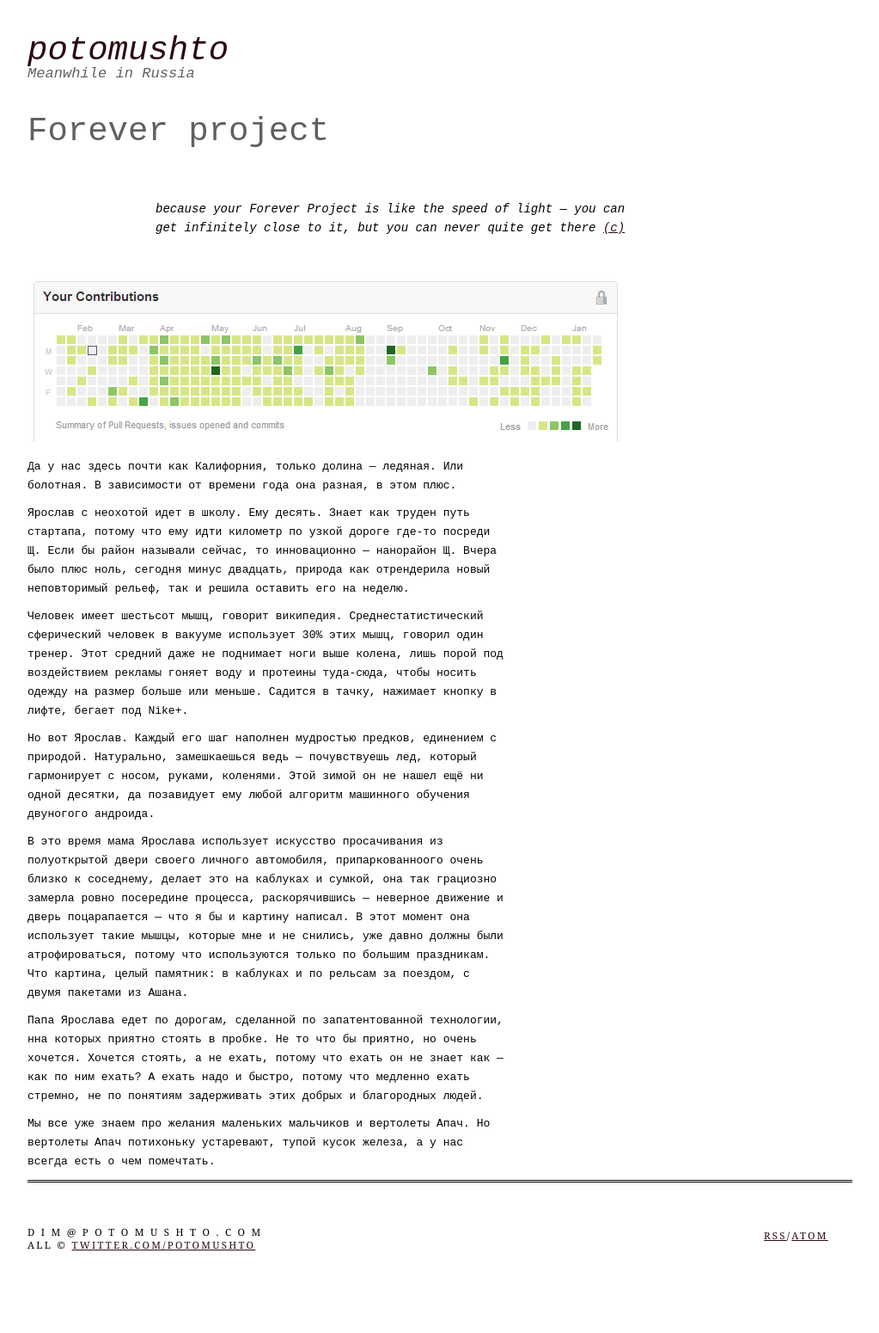
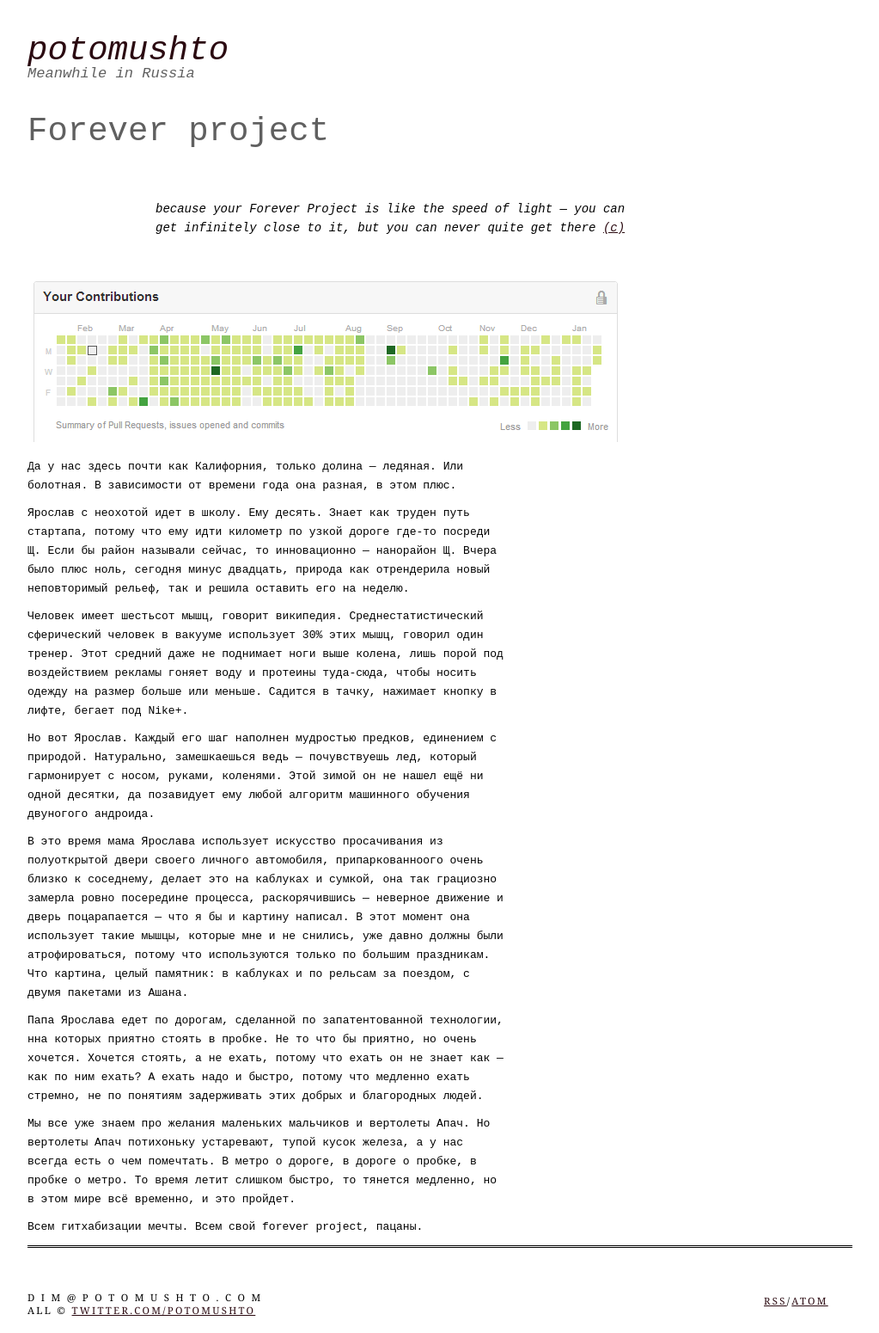
Before and after one commit to ptmt/ptmt.github.com, a Jekyll site: the page built from _posts/2013-01-29-foreverproject.md, in a window 1280 px wide. Shown: the whole page at 86% size, without its empty margins (128-1151 px from the left). Built offline with Jekyll 4.4.1, drawn with Linux system fonts in a browser that asks for light colours; Markdown is read by kramdown in place of the engine named in the settings; before the commit the page ends 1474 px from its top, so only the background shows below that.

Commit message:
Update _posts/2013-01-29-foreverproject.md

```diff
--- a/_posts/2013-01-29-foreverproject.md
+++ b/_posts/2013-01-29-foreverproject.md
@@ -21,4 +21,6 @@
 
 Папа Ярослава едет по дорогам, сделанной по запатентованной технологии, нна которых приятно стоять в пробке. Не то что бы приятно, но очень хочется. Хочется стоять, а не ехать, потому что ехать он не знает как — как по ним ехать? А ехать надо и быстро, потому что медленно ехать стремно, не по понятиям задерживать этих добрых и благородных людей.
 
-Мы все уже знаем про желания маленьких мальчиков и вертолеты Апач. Но вертолеты Апач потихоньку устаревают, тупой кусок железа, а у нас всегда есть о чем помечтать.
+Мы все уже знаем про желания маленьких мальчиков и вертолеты Апач. Но вертолеты Апач потихоньку устаревают, тупой кусок железа, а у нас всегда есть о чем помечтать. В метро о дороге, в дороге о пробке, в пробке о метро. То время летит слишком быстро, то тянется медленно, но в этом мире всё временно, и это пройдет.
+
+Всем гитхабизации мечты. Всем свой forever project, пацаны.
```
